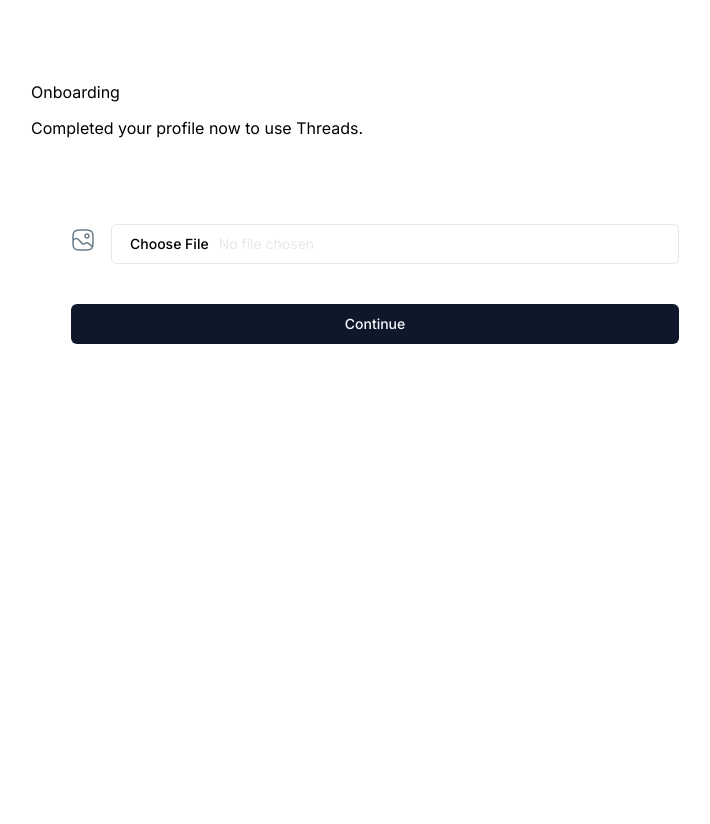
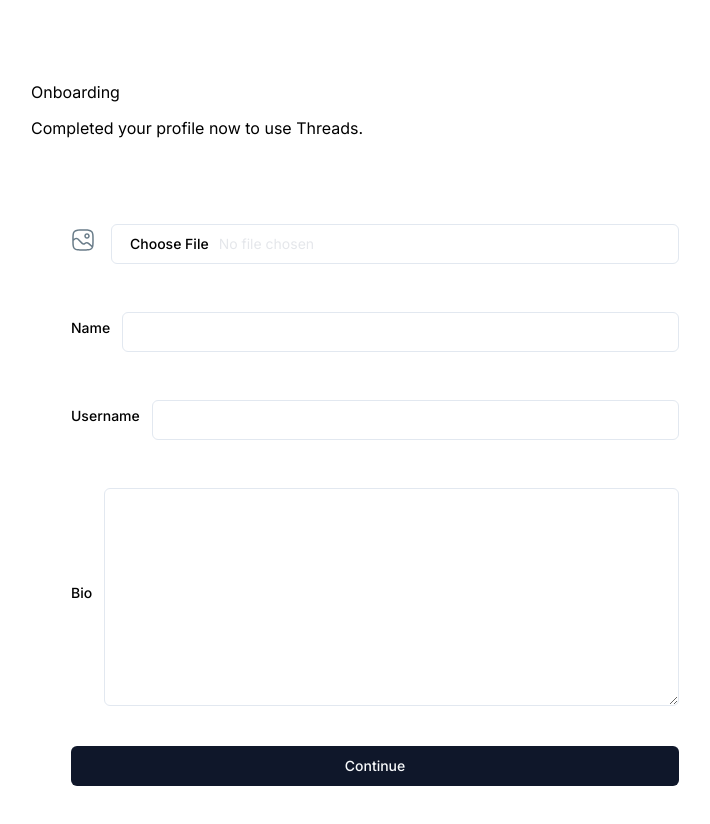
Before and after one commit to rv20197/threads-clone, a Next.js app: page /onboarding in a window 1280 px wide. Shown: the top 824 px of the page, without its empty margins (265-975 px from the left). Before the commit the page ends 800 px from the top, so only its background shows below. Built offline with nearby package versions, Linux system fonts and the light colour scheme; no server answers.

Commit message:
Created Form Structure

```diff
--- a/components/form/AccountProfile.tsx
+++ b/components/form/AccountProfile.tsx
@@ -17,6 +17,7 @@ import { UserValidation } from '../../lib/validations/user';
 import { UserDefaultValues } from '../../lib/default_values/user';
 import Image from 'next/image';
 import { ChangeEvent } from 'react';
+import { Textarea } from '../ui/textarea';
 
 type UserDataType = {
 	id: string | undefined;
@@ -88,6 +89,63 @@ const AccountProfile = ({ user, btnTitle }: Props) => {
 						</FormItem>
 					)}
 				/>
+
+				<FormField
+					control={form.control}
+					name='name'
+					render={({ field }) => (
+						<FormItem className='flex items-center gap-3 w-full'>
+							<FormLabel className='text-base-semibold text-light-2'>
+								Name
+							</FormLabel>
+							<FormControl className='flex-1 text-base-semibol text-gray-200'>
+								<Input
+									type='text'
+									className='account-form_input no-focus'
+									{...field}
+								/>
+							</FormControl>
+						</FormItem>
+					)}
+				/>
+
+				<FormField
+					control={form.control}
+					name='username'
+					render={({ field }) => (
+						<FormItem className='flex items-center gap-3 w-full'>
+							<FormLabel className='text-base-semibold text-light-2'>
+								Username
+							</FormLabel>
+							<FormControl className='flex-1 text-base-semibol text-gray-200'>
+								<Input
+									type='text'
+									className='account-form_input no-focus'
+									{...field}
+								/>
+							</FormControl>
+						</FormItem>
+					)}
+				/>
+
+<FormField
+					control={form.control}
+					name='bio'
+					render={({ field }) => (
+						<FormItem className='flex items-center gap-3 w-full'>
+							<FormLabel className='text-base-semibold text-light-2'>
+								Bio
+							</FormLabel>
+							<FormControl className='flex-1 text-base-semibol text-gray-200'>
+								<Textarea
+									rows={10}
+									className='account-form_input no-focus'
+									{...field}
+								/>
+							</FormControl>
+						</FormItem>
+					)}
+				/>
 				<Button type='submit'>{btnTitle}</Button>
 			</form>
 		</Form>
--- /dev/null
+++ b/components/ui/textarea.tsx
@@ -0,0 +1,24 @@
+import * as React from "react"
+
+import { cn } from "@/lib/utils"
+
+export interface TextareaProps
+  extends React.TextareaHTMLAttributes<HTMLTextAreaElement> {}
+
+const Textarea = React.forwardRef<HTMLTextAreaElement, TextareaProps>(
+  ({ className, ...props }, ref) => {
+    return (
+      <textarea
+        className={cn(
+          "flex min-h-[80px] w-full rounded-md border border-slate-200 border-slate-200 bg-white px-3 py-2 text-sm ring-offset-white placeholder:text-slate-500 focus-visible:outline-none focus-visible:ring-2 focus-visible:ring-slate-950 focus-visible:ring-offset-2 disabled:cursor-not-allowed disabled:opacity-50 dark:border-slate-800 dark:border-slate-800 dark:bg-slate-950 dark:ring-offset-slate-950 dark:placeholder:text-slate-400 dark:focus-visible:ring-slate-300",
+          className
+        )}
+        ref={ref}
+        {...props}
+      />
+    )
+  }
+)
+Textarea.displayName = "Textarea"
+
+export { Textarea }
```
